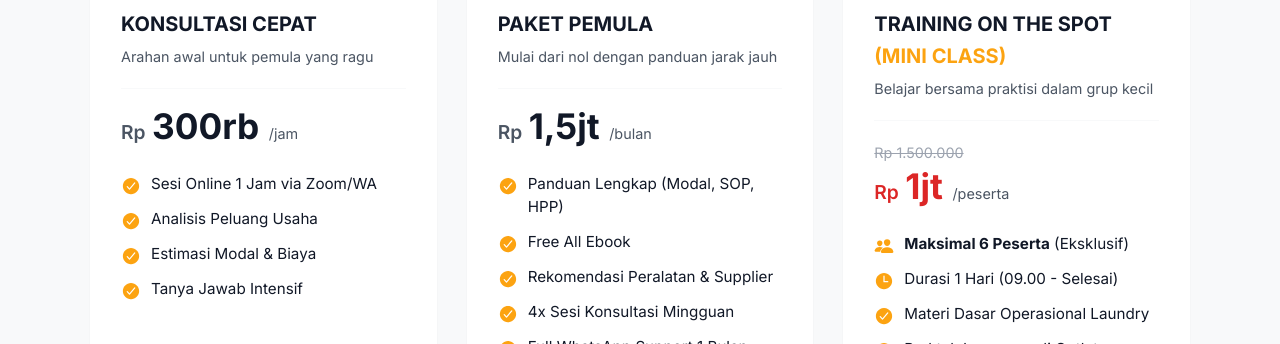
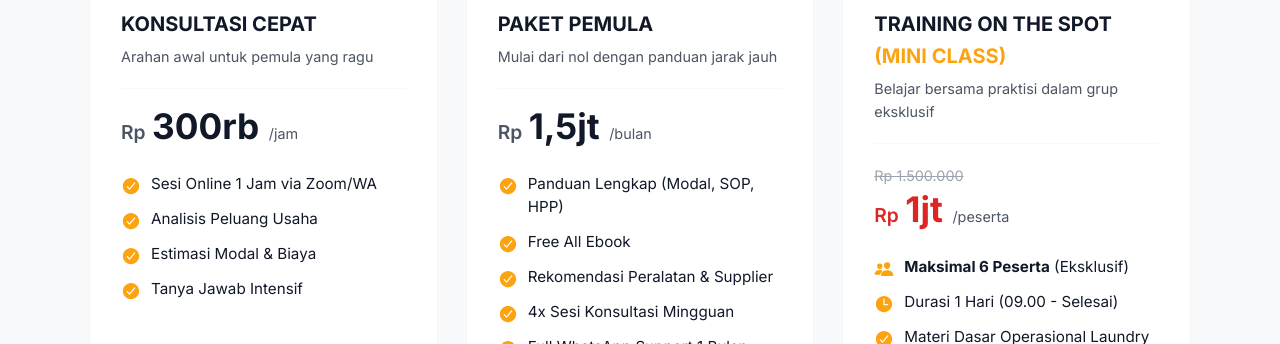
Before and after one commit to ragencysource/Sulislaundryspecialist, a plain HTML site: page index.html in a window 1280 px wide. Shown: the part 4770-5114 px from the top of the page. Drawn offline with nearby package versions, Linux system fonts and the light colour scheme.

Commit message:
Update index.html

```diff
--- a/index.html
+++ b/index.html
@@ -418,7 +418,7 @@
                             </figure>
                             <div class="card-body">
                                 <h3 class="card-title">TRAINING ON THE SPOT <span class="highlight-text">(MINI CLASS)</span></h3>
-                                <p class="card-subtitle">Belajar bersama praktisi dalam grup kecil</p>
+                                <p class="card-subtitle">Belajar bersama praktisi dalam grup eksklusif</p>
                                 <div class="card-price">
                                     <span class="old-price">Rp 1.500.000</span>
                                     <div class="promo-wrapper">
```
